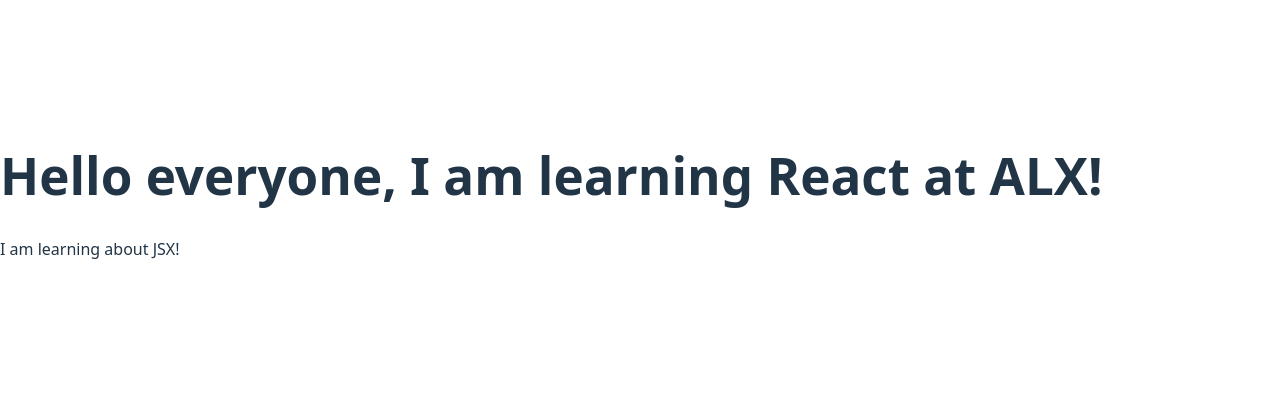
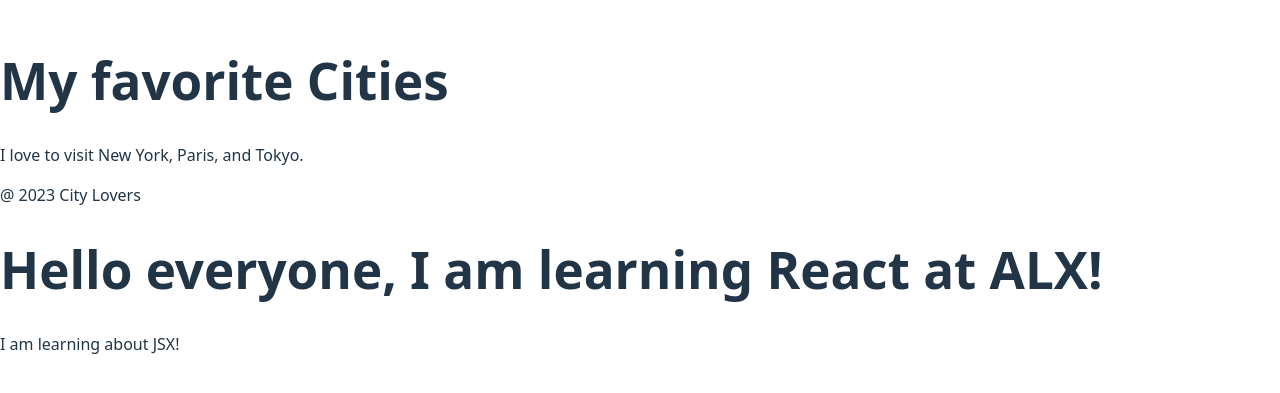
Before and after one commit to Brunokayitar/alx-fe-reactjs, a React (Vite) app in the folder alx-react-app/: page / in a window 1280 px wide. Shown: the part 205-598 px from the top of the page. Built offline with nearby package versions, Linux system fonts and the light colour scheme.

Commit message:
Add Header, Footer, and MainContent components

```diff
--- a/alx-react-app/src/App.jsx
+++ b/alx-react-app/src/App.jsx
@@ -1,10 +1,16 @@
 import WelcomeMessage from './components/WelcomeMessage.jsx'
+import {Header} from './components/Header.jsx';
+import {MainContent} from './components/MainContent.jsx';
+import {Footer} from './components/Footer.jsx';
+
 function App() {
 
   return (
      <>
+        <Header />
+        <MainContent />
+        <Footer/>
         <WelcomeMessage />
-
      </>
 
   );
--- /dev/null
+++ b/alx-react-app/src/components/Footer.jsx
@@ -0,0 +1,7 @@
+  export const Footer = () => {
+  return (
+    <footer>
+       <p>@ 2023 City  Lovers</p>
+    </footer>
+  );
+}
--- /dev/null
+++ b/alx-react-app/src/components/Header.jsx
@@ -0,0 +1,7 @@
+export function Header () {
+  return(
+      <header>
+         <h1>My favorite Cities</h1>
+      </header>
+  );
+}
--- /dev/null
+++ b/alx-react-app/src/components/MainContent.jsx
@@ -0,0 +1,7 @@
+export const MainContent = () => {
+  return(
+    <main>
+       <p>I love to visit New York, Paris, and Tokyo.</p>
+    </main>
+  );
+}
```
